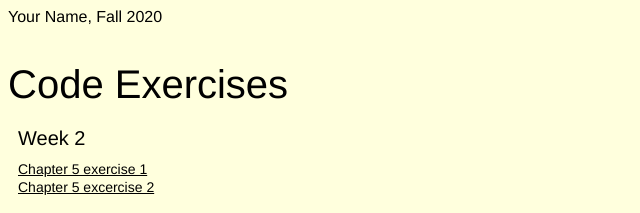
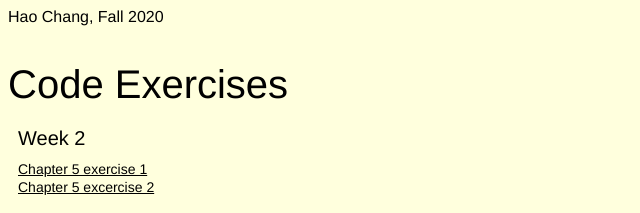
Before and after one commit to hc3030/hc3030.github.io, a plain HTML site: page index.html in a window 1280 px wide. Shown: the top 213 px of the page, 0-640 px from the left. Drawn offline with nearby package versions, Linux system fonts and the light colour scheme.

Commit message:
Update index.html

```diff
--- a/index.html
+++ b/index.html
@@ -38,7 +38,7 @@
             Change the styles in the <style>...</style> tags above - look at https://www.w3schools.com/html/html_css.asp for reference
         -->
 
-        <div id="header">Your Name, Fall 2020</div>
+        <div id="header">Hao Chang, Fall 2020</div>
         <br><br>
         <div class="section">Code Exercises</div>
         <div class="weeks">Week 2</div>
```
